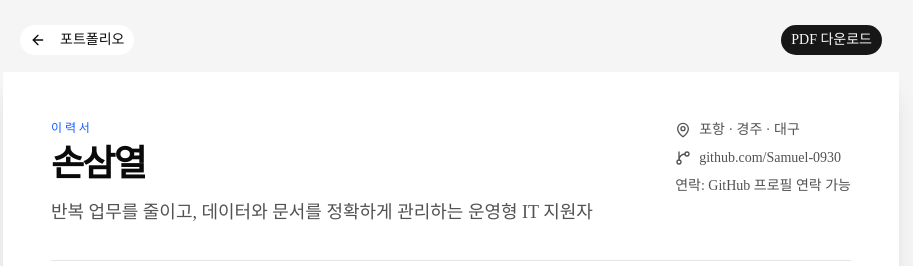
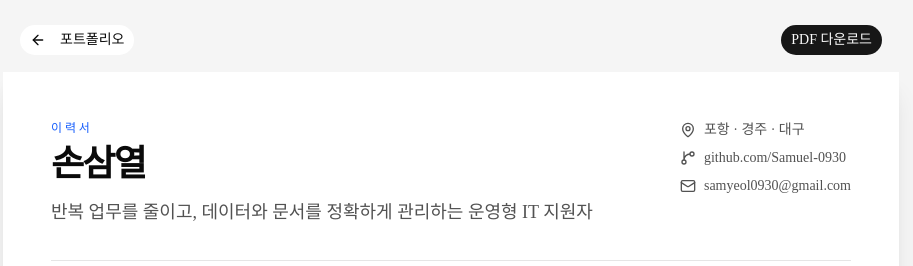
Before and after one commit to Samuel-0930/samuel-portfolio, a Next.js app: page /resume in a window 1280 px wide. Shown: the top 266 px of the page, without its empty margins (189-1102 px from the left). Built offline with nearby package versions, Linux system fonts and the light colour scheme.

Commit message:
fix: add portfolio contact email

```diff
--- a/src/app/page.tsx
+++ b/src/app/page.tsx
@@ -1,5 +1,5 @@
 import Link from "next/link";
-import { ArrowUpRight, GitBranch, MapPin } from "lucide-react";
+import { ArrowUpRight, GitBranch, Mail, MapPin } from "lucide-react";
 import { Badge } from "@/components/ui/badge";
 import { Button } from "@/components/ui/button";
 import { Card, CardContent, CardHeader, CardTitle } from "@/components/ui/card";
@@ -69,7 +69,9 @@ export default function Home() {
               <Link href={profile.github} target="_blank" rel="noreferrer" className="inline-flex items-center gap-2 transition hover:text-neutral-950">
                 <GitBranch className="size-4" />{profile.githubLabel}
               </Link>
-              <span className="inline-flex items-center gap-2">연락: {profile.contact}</span>
+              <Link href={profile.emailHref} className="inline-flex items-center gap-2 transition hover:text-neutral-950">
+                <Mail className="size-4" />{profile.email}
+              </Link>
             </div>
           </div>
 
--- a/src/app/resume/page.tsx
+++ b/src/app/resume/page.tsx
@@ -1,5 +1,5 @@
 import Link from "next/link";
-import { ArrowLeft, GitBranch, MapPin } from "lucide-react";
+import { ArrowLeft, GitBranch, Mail, MapPin } from "lucide-react";
 import { Button } from "@/components/ui/button";
 import { Separator } from "@/components/ui/separator";
 import { experiences, profile, projects, skills } from "@/lib/portfolio-data";
@@ -33,7 +33,9 @@ export default function ResumePage() {
             <Link href={profile.github} target="_blank" rel="noreferrer" className="flex items-center gap-2 transition hover:text-neutral-950">
               <GitBranch className="size-4" /> {profile.githubLabel}
             </Link>
-            <p>연락: {profile.contact}</p>
+            <Link href={profile.emailHref} className="flex items-center gap-2 transition hover:text-neutral-950">
+              <Mail className="size-4" /> {profile.email}
+            </Link>
           </div>
         </header>
 
--- a/src/lib/portfolio-data.ts
+++ b/src/lib/portfolio-data.ts
@@ -21,7 +21,8 @@ export const profile = {
   subtitle:
     "입고 요청 자동화처럼 작은 업무 문제를 직접 발견하고 개선한 경험이 있습니다. 현재 포항·경주·대구권에서 IT지원, 데이터관리, 운영지원, 사무자동화 직무를 준비하고 있습니다.",
   location: "포항 · 경주 · 대구",
-  contact: "GitHub 프로필 연락 가능",
+  email: "samyeol0930@gmail.com",
+  emailHref: "mailto:samyeol0930@gmail.com",
   github: "https://github.com/Samuel-0930",
   githubLabel: "github.com/Samuel-0930",
   targetRoles: ["IT지원", "데이터관리", "운영지원", "사무자동화", "커머스 운영"],
```
Also changed, not shown: 1 other file (tests, documents, lock files or other folders).
